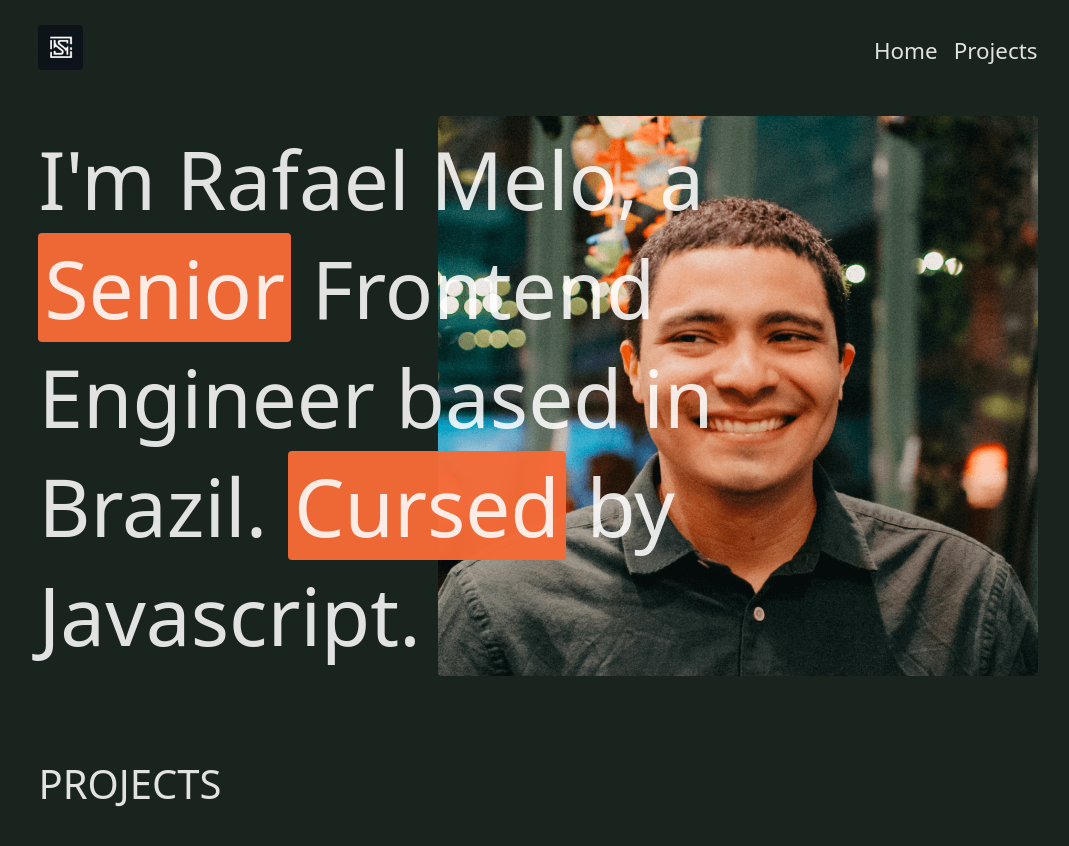
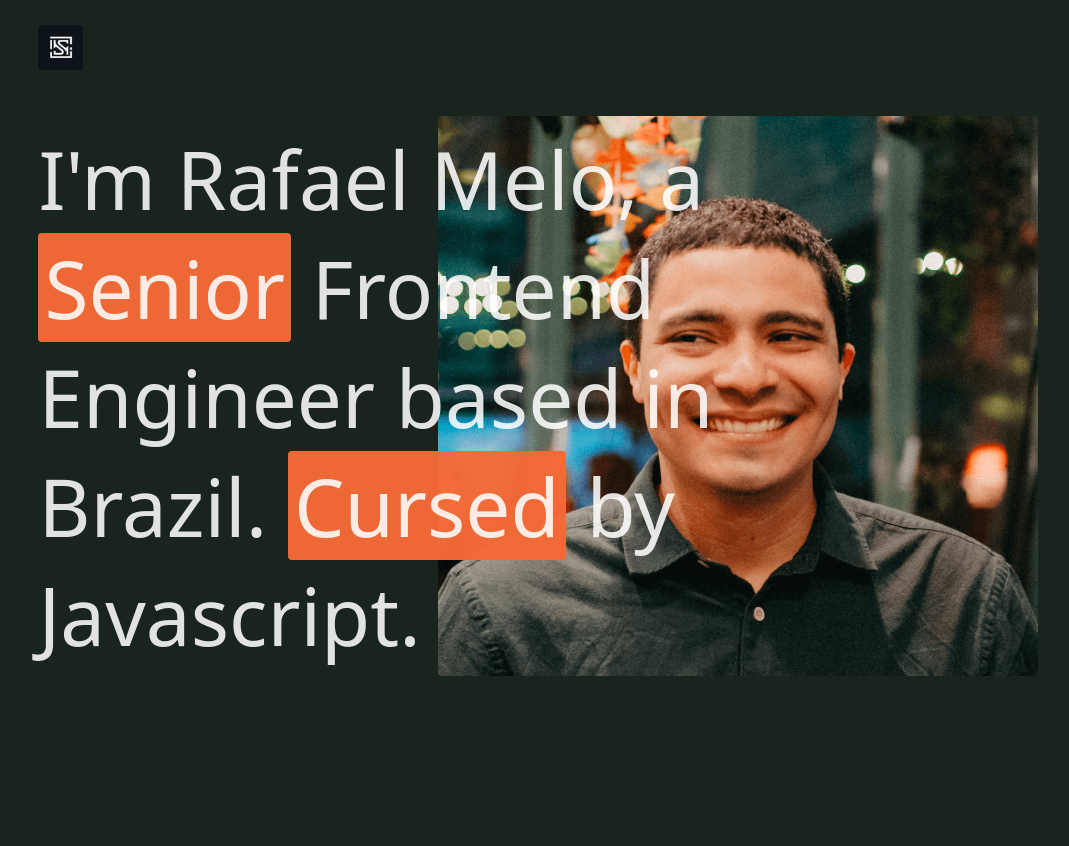
Before and after one commit to rsmelo92/portfolio2.0, a React (Vite) app: page / in a window 1280 px wide. Shown: the top 846 px of the page, without its empty margins (102-1171 px from the left). After the commit the page ends 800 px from the top, so only its background shows below. Built offline with nearby package versions, Linux system fonts and the light colour scheme; no server answers; a web font is replaced by a local one.

Commit message:
chore: hide unused features

```diff
--- a/src/components/Main/Navbar.tsx
+++ b/src/components/Main/Navbar.tsx
@@ -9,12 +9,12 @@ export const Navbar = () => {
         <img src={Logo} width={45} height={45} />
       </Link>
       <ul className={classes.list}>
-        <li>
+        {/* <li>
           <Link to='/'>Home</Link>
-        </li>
-        <li>
+        </li> */}
+        {/* <li>
           <Link to='/projects'>Projects</Link>
-        </li>
+        </li> */}
       </ul>
     </nav>
   )
--- a/src/routes/Main.tsx
+++ b/src/routes/Main.tsx
@@ -1,11 +1,11 @@
 import { Hero } from "@/components/Main/Hero"
-import { Works } from "@/components/Main/Works"
+// import { Works } from "@/components/Main/Works"
 
 export const Main = () => {
   return (
     <>
       <Hero />
-      <Works />
+      {/* <Works /> */}
     </>
   )
 }
```
